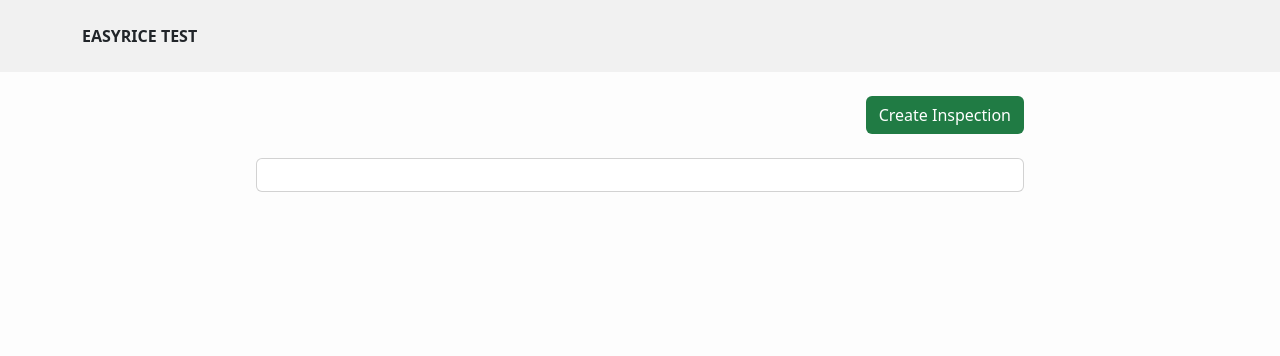
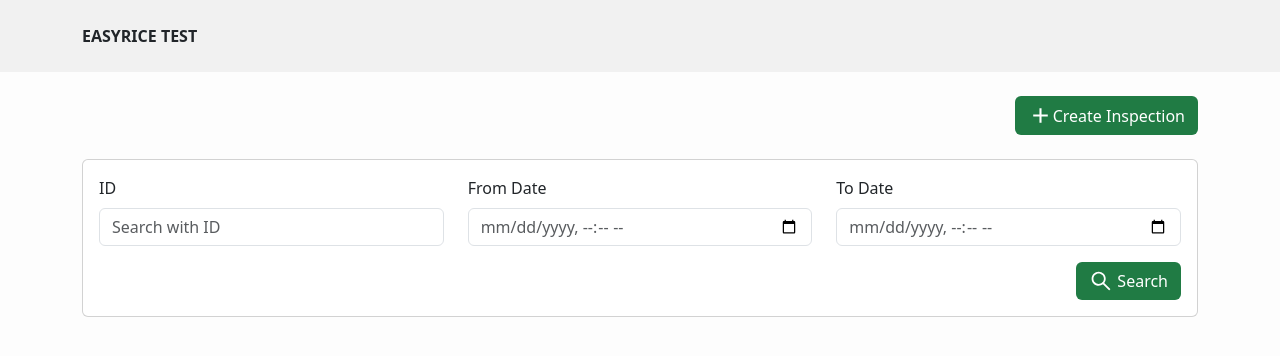
Before and after one commit to sobinksp/ReactNest, a React (Vite) app in the folder frontend/: page / in a window 1280 px wide. Shown: the top 356 px of the page. Built offline with nearby package versions, Linux system fonts and the light colour scheme; no server answers.

Commit message:
feat: add search bar

```diff
--- a/frontend/src/components/History.tsx
+++ b/frontend/src/components/History.tsx
@@ -1,5 +1,9 @@
 import { useNavigate } from "react-router-dom";
 import Header from "./Header";
+import { AiOutlineSearch } from "react-icons/ai";
+// import { IoIosAdd } from "react-icons/io";
+import { MdAdd } from "react-icons/md";
+
 function History() {
   const navigate = useNavigate();
   const handleClick = () => {
@@ -8,7 +12,7 @@ function History() {
   return (
     <Header>
       <div
-        className="d-flex justify-content-end padding-x"
+        className="d-flex justify-content-end container"
         // style={{ ...paddingXaxis }}
       >
         {/* <InspecButton className="btn p-2 text-white">
@@ -17,15 +21,54 @@ function History() {
 
         <button
           onClick={handleClick}
-          className="btn text-white button-color mb-4"
+          className="d-flex btn text-white button-color mb-4 align-items-center"
           //   style={{ background: "rgb(32, 123, 68)" }}
         >
+          {/* <IoIosAdd size={25} /> */}
+          <MdAdd size={25} />
           Create Inspection
         </button>
       </div>
-      <div className="padding-x">
+      <div className="container">
         <div className="card">
-          <div className="card-body "></div>
+          <div className="card-body ">
+            <form className="d-flex flex-row row">
+              <div className="col-md-4">
+                <label className="form-label">ID</label>
+                <input
+                  type="text"
+                  id="id"
+                  placeholder="Search with ID"
+                  className="form-control"
+                />
+              </div>
+              <div className="col-md-4">
+                <label className="form-label">From Date</label>
+                <input
+                  type="datetime-local"
+                  id="dateFrom"
+                  className="w-100 form-control text-muted"
+                />
+              </div>
+              <div className="col-md-4 mb-3">
+                <label className="form-label">To Date</label>
+                <input
+                  type="datetime-local"
+                  id="dateTo"
+                  className="form-control text-muted"
+                />
+              </div>
+              <div className="d-flex justify-content-end ">
+                <button
+                  type="submit"
+                  className="d-flex btn text-white button-color align-align-items-center gap-1"
+                >
+                  <AiOutlineSearch size={24} className="mr-1" />
+                  Search
+                </button>
+              </div>
+            </form>
+          </div>
         </div>
       </div>
     </Header>
```
